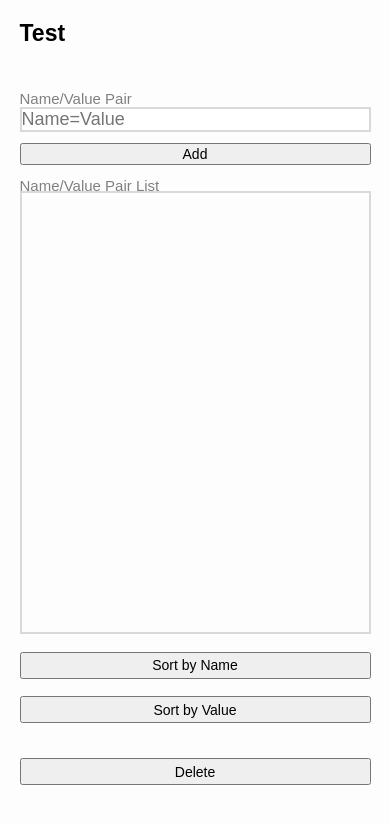
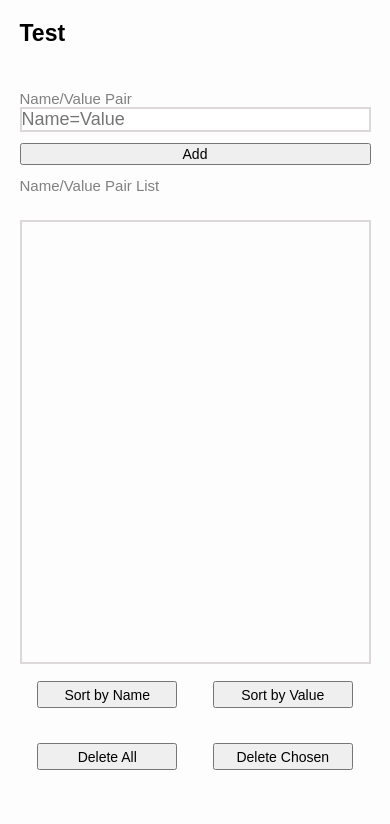
Before and after one commit to Andrii-77/JS-EXAM, a plain HTML site: page index.html in a window 390 px wide. Drawn offline with Linux system fonts and the light colour scheme.

Commit message:
Commit last finish changes and Push on GitHub.

```diff
--- a/main.js
+++ b/main.js
@@ -26,7 +26,7 @@ main.classList.add("cl_main");
 const forSort = document.createElement('div');
 forSort.classList.add("cl_forSort");
 const forButtons = document.createElement('div');
-forButtons.classList.add("cl_forButtons");
+forButtons.classList.add("cl_forButtons", "cl_forMobileButtons");
 divWrap.appendChild(main);
 main.append(forSort, forButtons);
 
@@ -35,10 +35,15 @@ const butSortByName = document.createElement('button');
 butSortByName.innerText = "Sort by Name";
 const butSortByValue = document.createElement('button');
 butSortByValue.innerText = "Sort by Value";
-const butDelete = document.createElement('button');
-butDelete.innerText = "Delete";
-butDelete.classList.add("cl_butDelete");
-forButtons.append(butSortByName, butSortByValue, butDelete);
+const butDeleteAll = document.createElement('button');
+butDeleteAll.innerText = "Delete All";
+butDeleteAll.classList.add("cl_butDelete");
+
+const butDeleteChosen = document.createElement('button');
+butDeleteChosen.innerText = "Delete Chosen";
+butDeleteChosen.classList.add("cl_butDelete");
+
+forButtons.append(butSortByName, butSortByValue, butDeleteAll, butDeleteChosen);
 
 //-------Створюю масив для наповнення інпутами-------
 let arr = [];
@@ -56,6 +61,9 @@ formInput.onsubmit = function (ev) {
         let p = document.createElement('p');
         p.innerText = userNameValue;
         forSort.appendChild(p);
+        p.onclick = function () {
+            p.classList.toggle('chosen');
+        };
         arr.push(userNameValue);
         this.inputUser.value = '';
     } else {
@@ -69,7 +77,7 @@ function deleteAllP() {
     pForDelete.forEach(item => item.remove());
 }
 
-butDelete.onclick = function () {
+butDeleteAll.onclick = function () {
     deleteAllP();
     arr = [];
 };
@@ -92,6 +100,9 @@ function forPManipulation() {
     for (const element of arr) {
         let p = document.createElement('p');
         p.innerText = element;
+        p.onclick = function () {
+            p.classList.toggle('chosen');
+        };
         forSort.appendChild(p);
     }
 }
@@ -118,3 +129,13 @@ butSortByValue.onclick = function () {
     arr.sort(forValueSorting);
     forPManipulation();
 };
+
+// створюю функції для видалення вибраних обєктів в масиві
+butDeleteChosen.onclick = function () {
+
+    let pForDeleteChosen = forSort.querySelectorAll('.chosen');
+    for (const node of pForDeleteChosen) {
+        arr.splice(arr.indexOf(node.textContent), 1);
+    }
+    pForDeleteChosen.forEach(item => item.remove());
+};
--- a/style.css
+++ b/style.css
@@ -24,12 +24,10 @@ body {
     width: 768px;
     height: 481px;
     background-color: #fdfdfd;
-    /*padding: 5% 0;*/
 }
 
 .cl_header {
     height: 7%;
-    /*background-color: pink;*/
     margin: 5% 5% 3% 5%;
     font-size: 23px;
     font-weight: 600;
@@ -50,8 +48,6 @@ input {
 
 label {
     display:block;
-    /*height: 20%;*/
-    /*flex-direction: column;*/
 }
 
 .btn_Add {
@@ -81,9 +77,6 @@ label {
     color: gray;
     font-size: 18px;
     overflow: auto;
-    /*display: flex;*/
-    /*justify-content: flex-start;*/
-    /*align-items: flex-start;*/
 }
 
 .cl_forButtons {
@@ -104,3 +97,7 @@ label {
 .cl_forButtons > .cl_butDelete {
     margin-top: 10%;
 }
+
+.chosen {
+    background-color: lightgreen;
+}
--- a/style_mobile.css
+++ b/style_mobile.css
@@ -34,13 +34,18 @@
     }
 
 
-    .cl_forButtons {
+    .cl_forMobileButtons {
         width: 90%;
-        height: 25%;
+        height: 15%;
+        display: flex;
+        flex-direction: row;
+        flex-wrap: wrap;
+        justify-content: space-around;
+
     }
 
     .cl_forButtons > button {
-        width: 100%;
+        width: 40%;
         margin: 5% 0 0 0;
 
     }
```
